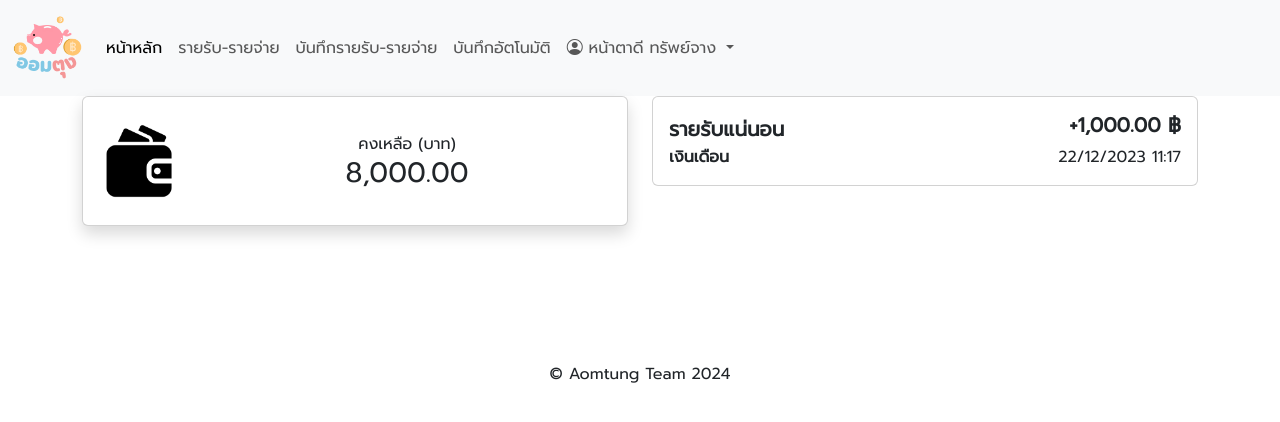
After one commit to Manow-eiei/Aomtung, a PHP site: page /home_test.php in a window 1280 px wide. The commit adds this page. Shown: the top 422 px of the page. Run offline with PHP 8.4, Linux system fonts and the light colour scheme; some libraries are stand-ins or nearby versions.

Commit message:
28/02/2024

```diff
--- a/home.php
+++ b/home.php
@@ -60,6 +60,7 @@
                         </div>
                     </div>
 
+
                     <div class="col-xl-3 col-md-6 mb-4">
                         <div class="card  shadow h-100 py-2">
                             <div class="card-body">
@@ -97,11 +98,8 @@
 
                     <div class="card-body">
                         <div>
-                              <canvas id="myChart" ></canvas>
+                            <canvas id="myChart"></canvas>
                         </div>
-                        <!-- <div class="chart-doughnut">
-                            <canvas id="doughnut" style="width: 50%;" ></canvas>
-                        </div> -->
                     </div>
                 </div>
             </div>
--- /dev/null
+++ b/home_test.php
@@ -0,0 +1,76 @@
+<!DOCTYPE html>
+<html lang="en">
+
+<head>
+    <meta charset="UTF-8">
+    <meta name="viewport" content="width=device-width, initial-scale=1.0">
+    <title>Home Aomtung</title>
+    <?php include("include/script.php") ?>
+</head>
+
+<body>
+    <?php include("include/topbar.php") ?>
+
+
+
+    <div class="container">
+        <div class="row">
+            <!-- ... โค้ด Card ทางซ้าย ... -->
+
+            <div class="col-xl-6 col-md-6 mb-4">
+
+                <div class="card border-left-primary shadow h-100 py-2">
+                    <div class="card-body">
+                        <div class="row no-gutters align-items-center">
+                            <div class="col-auto text-center">
+                                <img src="img/wallet.png" alt="" width="80px">
+                            </div>
+                            <div class="col mr-2 text-center">
+                                <div class="text-s">
+                                    คงเหลือ (บาท)
+                                </div>
+                                <div class="h3 mb-0">
+                                    <span>8,000.00</span>
+                                </div>
+                            </div>
+                        </div>
+                    </div>
+                </div>
+            </div>
+
+            <div class="col-xl-6 col-md-6 mb-4">
+
+                <div class="card border-left-primary ">
+                    <div class="card-body">
+                        <div class="row no-gutters align-items-center">
+                            <div class="col-auto d-flex">
+                                <h5 class="fw-bold mb-0">รายรับแน่นอน</h5>
+                            </div>
+
+                            <div class="col mr-2 d-flex justify-content-end">
+                                <div class="fw-bold h5">+1,000.00 ฿</div>
+                            </div>
+
+                            <!-- เพิ่ม div ใหม่ -->
+                            <div class="w-100"></div>
+                            <div class="col-auto d-flex">
+                                <p class="fw-bold mb-0 ">เงินเดือน</p>
+                            </div>
+                            <div class="col mr-2 d-flex justify-content-end">
+                                <p class="fw-light mb-0">22/12/2023 11:17</p>
+                            </div>
+
+                        </div>
+
+                    </div>
+                </div>
+            </div>
+        </div>
+
+
+        <?php
+    include("include/footer.php")
+    ?>
+</body>
+
+</html>
--- a/include/script.php
+++ b/include/script.php
@@ -26,6 +26,9 @@
     color: #FF8686;
 }
 
+.text-blue {
+
+}
 
 .otp-input {
     width: 40px;
--- a/include/topbar.php
+++ b/include/topbar.php
@@ -9,10 +9,10 @@
         <div class="collapse navbar-collapse" id="navbarNav">
             <ul class="navbar-nav">
                 <li class="nav-item">
-                    <a class="nav-link active" aria-current="page" href="#">หน้าหลัก</a>
+                    <a class="nav-link active" aria-current="page" href="home.php">หน้าหลัก</a>
                 </li>
                 <li class="nav-item">
-                    <a class="nav-link" href="#">รายรับ-รายจ่าย</a>
+                    <a class="nav-link" href="listin_ex.php">รายรับ-รายจ่าย</a>
                 </li>
                 <li class="nav-item">
                     <a class="nav-link" href="#">บันทึกรายรับ-รายจ่าย</a>
--- a/login.php
+++ b/login.php
@@ -24,8 +24,6 @@
             <a class="btn btn-pink " href="login_otp.php" style="width: 220px; ">ยืนยัน</a>
         </div>
     </center>
-
-
     <?php
     include("include/footer.php")
     ?>
--- a/login_otp.php
+++ b/login_otp.php
@@ -30,7 +30,7 @@
         <br><br>
         <h6> <i class="bi bi-arrow-repeat"></i> ส่งรหัส OTP อีกครั้ง</h6>
 
-        <a class="btn btn-pink " href="#" style="width: 320px; margin-top: 20px;">ยืนยัน</a>
+        <a class="btn btn-pink " href="home.php" style="width: 320px; margin-top: 20px;">ยืนยัน</a>
     </div>
 
     <script>
```
Also changed, not shown: listin_ex.php (+10 -9 lines).
